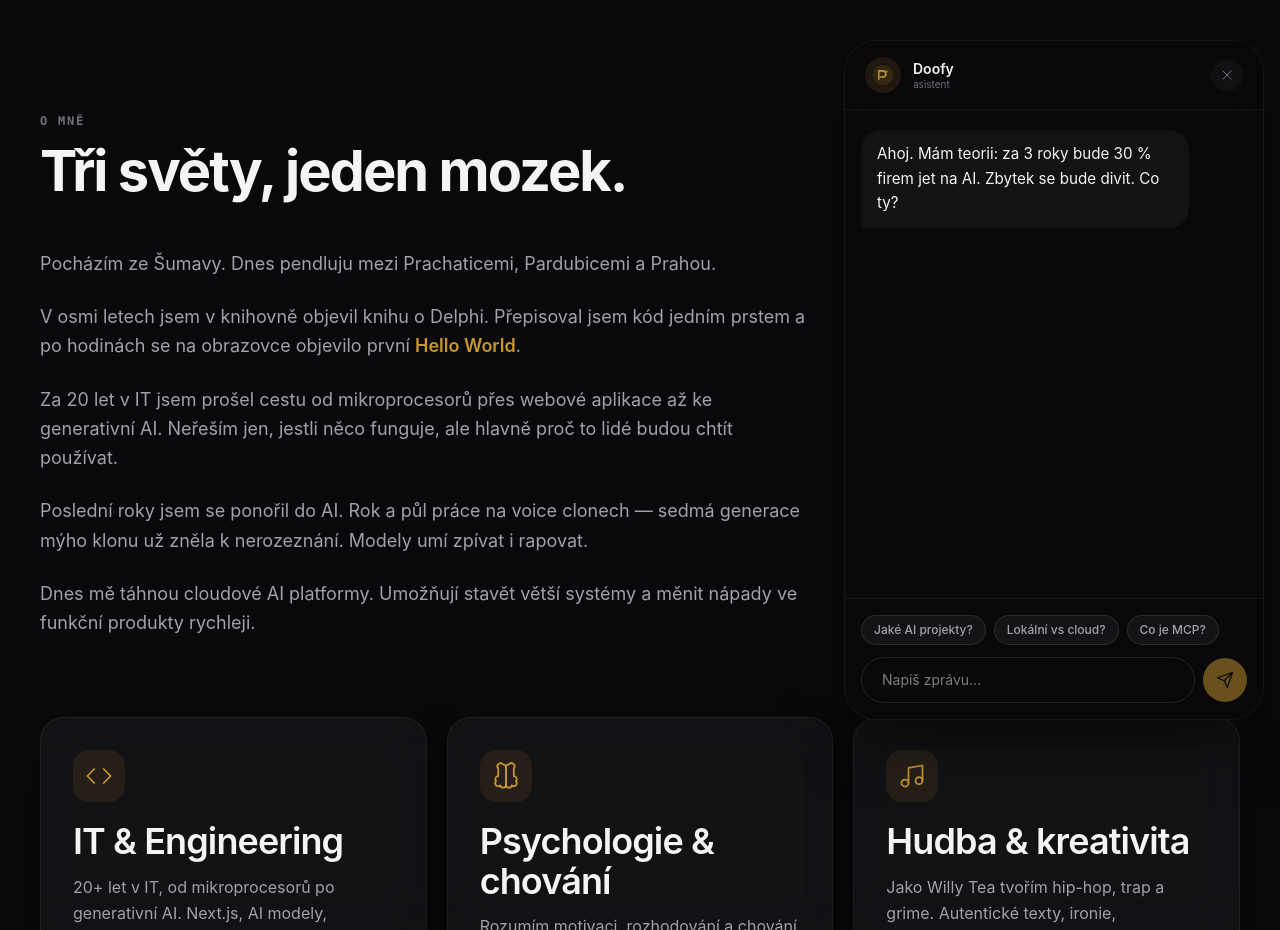
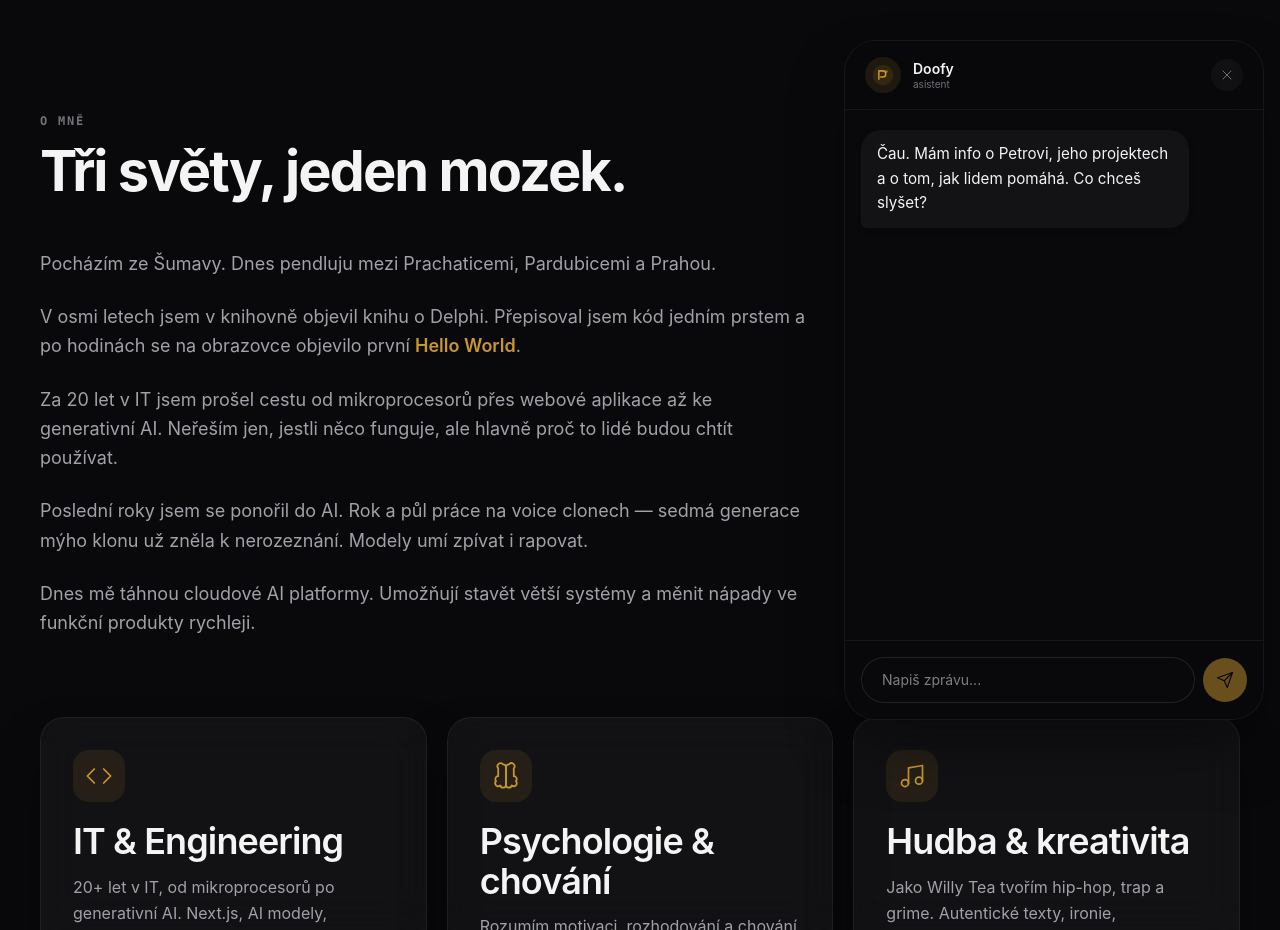
Before and after one commit to Peter-Pix/petrpiskacek.cz, a Next.js app: page / in a window 1280 px wide. Shown: the part 880-1810 px from the top of the page. Built offline with nearby package versions, Linux system fonts and the light colour scheme.

Commit message:
feat: hide suggestions, clean chat with info-focused openers
- Suggestions chips hidden (UI disabled, logic kept for future)
- Openers now ask what user wants: info about Petr, projects, or how he can help
- Clean chat experience, Doofy leads the conversation
- Build OK

```diff
--- a/src/components/ChatBot.tsx
+++ b/src/components/ChatBot.tsx
@@ -38,12 +38,9 @@ const FALLBACK_SUGGESTIONS = [
 ];
 
 const GREETINGS = [
-  "Ahoj. Řekni mi, že aspoň jednou jsi copy-pastoval stejný email pětkrát. Řekni mi.",
-  "Čau. Víš co je nejsmutnější na manuální práci? Že ji děláš manuálně.",
-  "Ahoj. Představ si, že existuje nástroj, co udělá půlku tvý práce. Existuje. Nepoužíváš ho.",
-  "Čau. Tvůj šéf řeší, jak ušetřit čas. Ty řešíš, jak vypadat, že ho šetříš. Pomůžu s obojím.",
-  "Ahoj. Mám teorii: za 3 roky bude 30 % firem jet na AI. Zbytek se bude divit. Co ty?",
-  "Kdybys mohl ušetřit 2 hodiny denně — co bys s nima dělal?",
+  "Čau. Co tě zajímá? Můžu ti říct o Petrovi, jeho projektech, nebo jak by ti mohl pomoct.",
+  "Ahoj. Chceš vědět, co Petr umí, co staví, nebo jak by ti ušetřil čas?",
+  "Čau. Mám info o Petrovi, jeho projektech a o tom, jak lidem pomáhá. Co chceš slyšet?",
 ];
 
 const SESSION_KEY = "doofy_session";
@@ -359,7 +356,7 @@ export default function ChatBot() {
             WebkitBackdropFilter: "blur(20px) saturate(180%)",
           }}
         >
-          {suggestions.length > 0 && (
+          {suggestions.length > 0 && false && (
             <div className="mb-3 flex flex-wrap gap-2">
               {suggestions.map((suggestion) => (
                 <button
```
